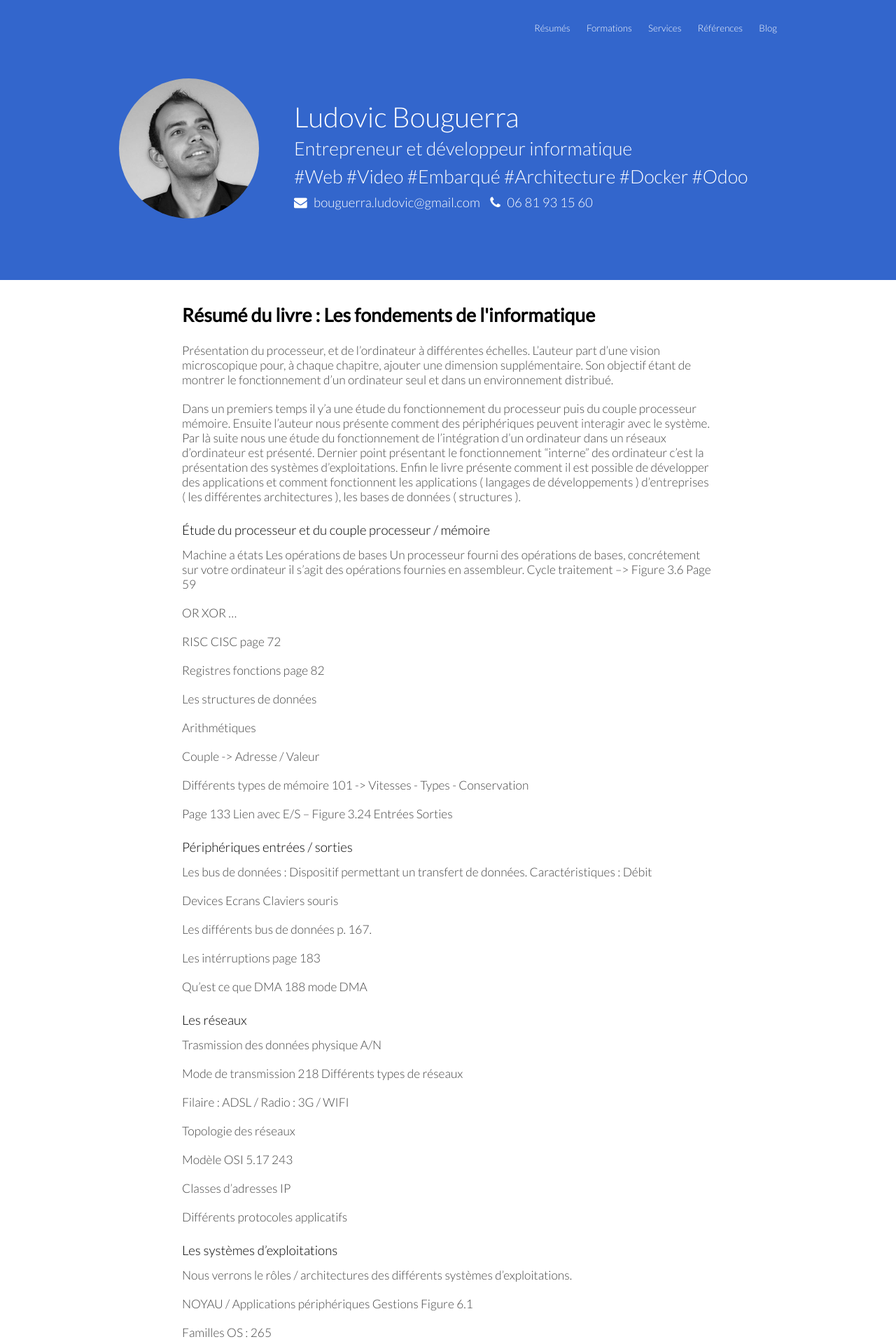
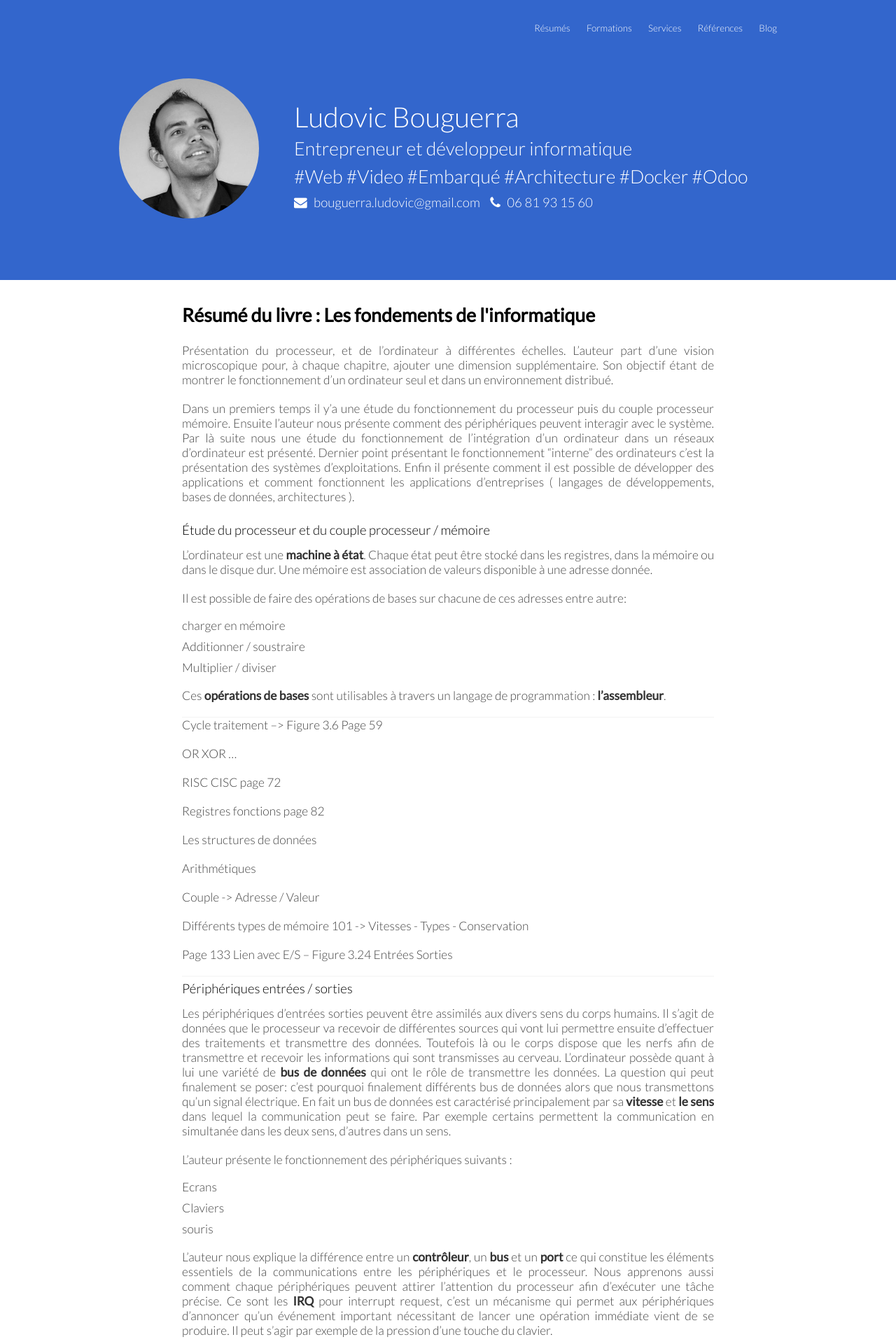
Before and after one commit to ludovic-bouguerra/site, a Jekyll site: the page built from resumes/les-fondemements-de-l-informatique.md, in a window 1280 px wide. Shown: the top 1920 px of the page at 70% size. Built offline with Jekyll 4.4.1, drawn with Linux system fonts in a browser that asks for light colours; some of the changed text lies outside the part shown.

Commit message:
Amelioration article les fondements de l'informatique

```diff
--- a/_sass/main.scss
+++ b/_sass/main.scss
@@ -18,6 +18,10 @@ body, h1, h2, h3, h4,{
 
 .content{
   margin-top: 20px;
+}
+
+.content p{
+  text-align: justify;
 }
 
 ::-moz-selection { /* Pour firefox */
--- a/resumes/les-fondemements-de-l-informatique.md
+++ b/resumes/les-fondemements-de-l-informatique.md
@@ -10,13 +10,22 @@ redirect_from: ""
 
 Présentation du processeur, et de l'ordinateur à différentes échelles. L'auteur part d'une vision microscopique pour, à chaque chapitre, ajouter une dimension supplémentaire. Son objectif étant de montrer le fonctionnement d'un ordinateur seul et dans un environnement distribué.
 
-Dans un premiers temps il y'a une étude du fonctionnement du processeur puis du couple processeur mémoire. Ensuite l'auteur nous présente comment des périphériques peuvent interagir avec le système. Par là suite nous une étude du fonctionnement de l'intégration d'un ordinateur dans un réseaux d'ordinateur est présenté. Dernier point présentant le fonctionnement "interne" des ordinateur c'est la présentation des systèmes d'exploitations. Enfin le livre présente comment il est possible de développer des applications et comment fonctionnent les applications ( langages de développements ) d'entreprises ( les différentes architectures ), les bases de données ( structures ).
+Dans un premiers temps il y'a une étude du fonctionnement du processeur puis du couple processeur mémoire. Ensuite l'auteur nous présente comment des périphériques peuvent interagir avec le système. Par là suite nous une étude du fonctionnement de l'intégration d'un ordinateur dans un réseaux d'ordinateur est présenté. Dernier point présentant le fonctionnement "interne" des ordinateurs c'est la présentation des systèmes d'exploitations. Enfin il présente comment il est possible de développer des applications et comment fonctionnent les applications d'entreprises (  langages de développements, bases de données, architectures ).
 
 ### Étude du processeur et du couple processeur / mémoire
 
-Machine a états
-Les opérations de bases
-Un processeur fourni des opérations de bases, concrétement sur votre ordinateur il s'agit des opérations fournies en assembleur.
+L'ordinateur est une **machine à état**. Chaque état peut être stocké dans les registres, dans la mémoire ou dans le disque dur. Une mémoire est association de valeurs disponible à une adresse donnée.
+
+Il est possible de faire des opérations de bases sur chacune de ces adresses entre autre:
+ - charger en mémoire
+ - Additionner / soustraire
+ - Multiplier / diviser
+
+
+Ces **opérations de bases** sont utilisables à travers un langage de programmation : **l'assembleur**.
+
+
+---
 Cycle traitement --> Figure 3.6 Page 59
 
 OR XOR ...
@@ -38,22 +47,21 @@ Différents types de mémoire 101 -> Vitesses - Types - Conservation
 
 Page 133 Lien avec E/S -- Figure 3.24 Entrées Sorties
 
+---
+
 ### Périphériques entrées / sorties
 
+Les périphériques d'entrées sorties peuvent être assimilés aux divers sens du corps humains. Il s'agit de données que le processeur va recevoir de différentes sources qui vont lui permettre ensuite d'effectuer des traitements et transmettre des données. Toutefois là ou le corps dispose que les nerfs afin de transmettre et recevoir les informations qui sont transmisses au cerveau. L'ordinateur possède quant à lui une variété de **bus de données** qui ont le rôle de transmettre les données. La question qui peut finalement se poser: c'est pourquoi finalement différents bus de données alors que nous transmettons qu'un signal électrique. En fait un bus de données est caractérisé principalement par sa **vitesse** et **le sens** dans lequel la communication peut se faire. Par exemple certains permettent la communication en simultanée dans les deux sens, d'autres dans un sens.
 
-Les bus de données : Dispositif permettant un transfert de données.
-Caractéristiques : Débit
+L'auteur présente le fonctionnement des périphériques suivants :
+- Ecrans
+- Claviers
+- souris
 
-Devices
-Ecrans
-Claviers
-souris
+L'auteur nous explique la différence entre un **contrôleur**, un **bus** et un **port** ce qui constitue les éléments essentiels de la communications entre les périphériques et le processeur. Nous apprenons aussi comment chaque périphériques peuvent attirer l'attention du processeur afin d'exécuter une tâche précise. Ce sont les **IRQ** pour interrupt request, c'est un mécanisme qui permet aux périphériques d'annoncer qu'un événement important nécessitant de lancer une opération immédiate vient de se produire. Il peut s'agir par exemple de la pression d'une touche du clavier.
 
-Les différents bus de données p. 167.
+Enfin le mode DMA nous est présenté, c'est un mode de transfert de données utilisé lorsque la quantité de donné est importante. L'objectif est de réduire les actions du processeur. Les périphériques peuvent directement écrire sur une plage d'adresse mémoire et dès que l'opération est terminée il est possible de prévenir le processeur par l'intermédiaire d'une IRQ.
 
-Les intérruptions page 183
-
-Qu'est ce que DMA 188 mode DMA
 
 ### Les réseaux
 
```
